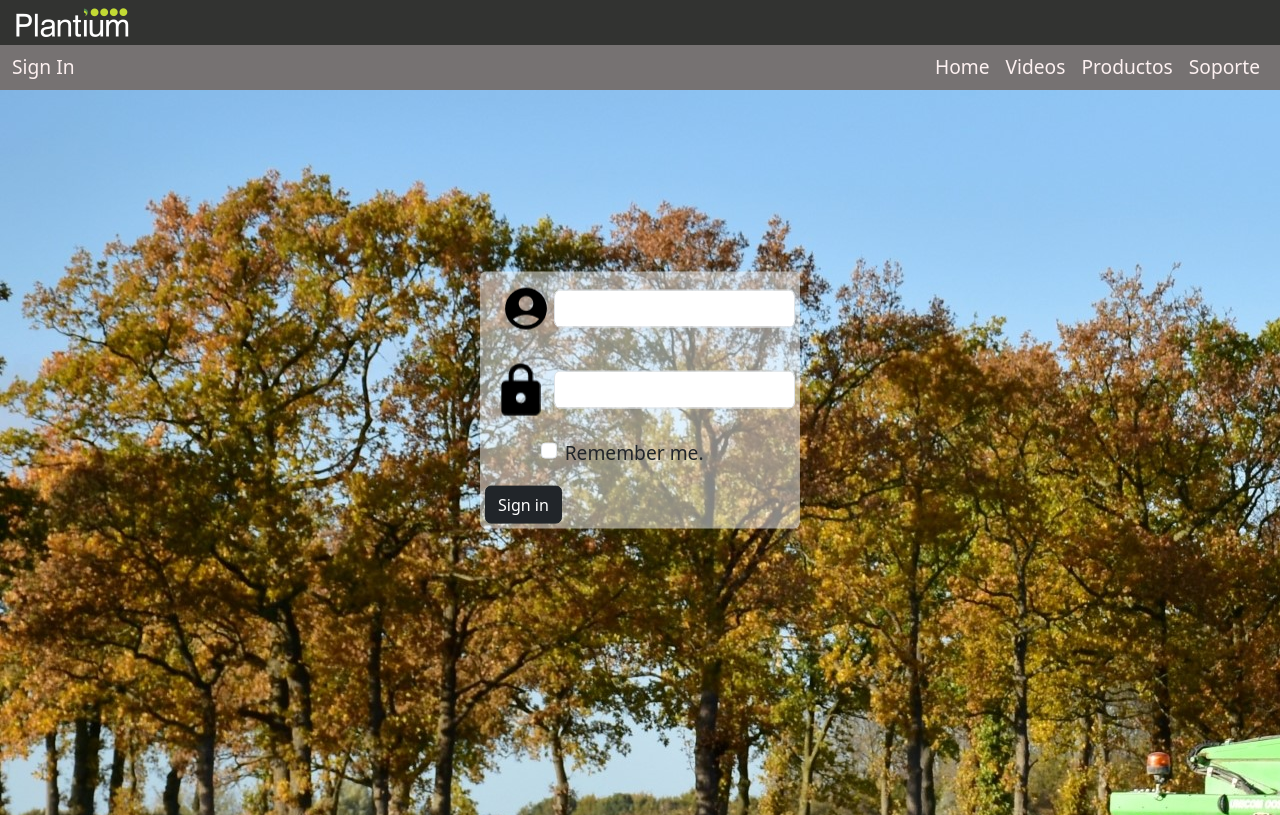
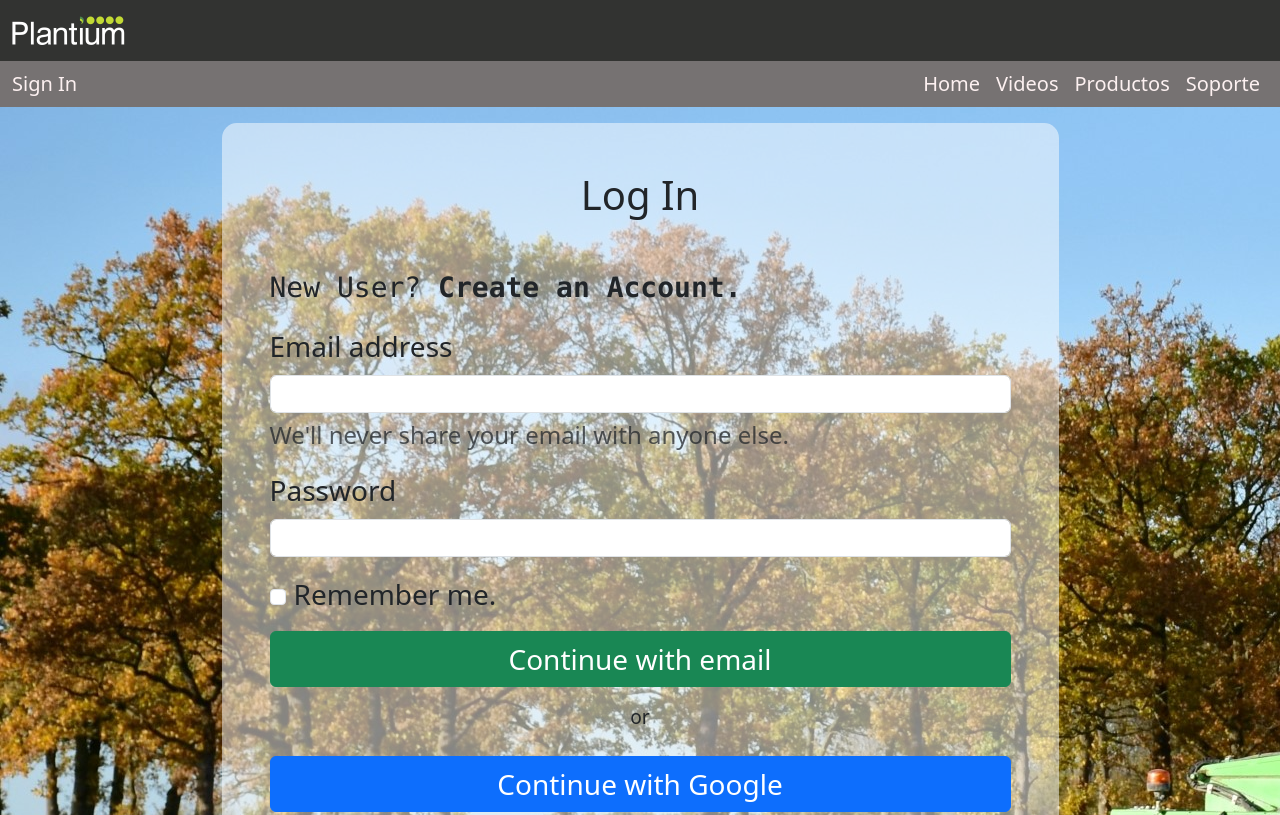
Before and after one commit to nicolas-sebastiani/pre-entrega2-sebastiani, a plain HTML site: page pages/sign-up.html in a window 1280 px wide. Shown: the top 815 px of the page. Drawn offline with nearby package versions, Linux system fonts and the light colour scheme.

Commit message:
Pagina sign-up Terminada

```diff
--- a/css/style.css
+++ b/css/style.css
@@ -45,11 +45,13 @@ a:visited, a:hover{
 .signfondo {
     background-image: url(../assets/img/loginfondo3.jpg);
     width: 100%;
-    height: 64rem;
+    height: 69rem;
+    object-fit: cover;
+    object-position: center;
 }
 
 form {
-    width: 25%;
     padding: .3125rem;
     background-color: rgba(255, 255, 255, 0.5);
+    border-radius: .9375rem;
 }
--- a/pages/sign-up.html
+++ b/pages/sign-up.html
@@ -14,19 +14,19 @@
 <body>
     <header>
         <nav class="navbar navbar-light p-0">
-            <div class="container-fluid grey-dark">
+            <div class="container-fluid grey-dark p-2">
                 <a class="navbar-brand" href="../index.html"><img class="img-fluid" src="../assets/img/logo.png"></a>
             </div>
         </nav>
-        <nav class="navbar navbar-expand-sm p-0 grey-light font-nav font-size3">
+        <nav class="navbar navbar-expand-sm p-0 grey-light font-nav fs-5">
             <div class="container-fluid">
-                <div class="d-flex color-fontnav">
+                <div class="d-flex color-fontnav ">
                     <a class="nav-link" href="#">Sign In</a>
                 </div>
             <button class="navbar-toggler collapsed" type="button" data-bs-toggle="collapse" data-bs-target="#navbarNavAltMarkup" aria-controls="navbarNavAltMarkup" aria-expanded="false" aria-label="Toggle navigation">
                 <span class="navbar-toggler-icon"></span>
             </button>
-            <div class="navbar-collapse collapse show justify-content-end " id="navbarNavAltMarkup">
+            <div class="navbar-collapse collapse show justify-content-end" id="navbarNavAltMarkup">
                 <ul class="navbar-nav">
                     <a class="nav-link color-fontnav" href="../index.html">Home</a>
                 </li>
@@ -44,32 +44,32 @@
             </div>
         </nav>
     </header>
-    <main>
-        <div class="signfondo img-fluid align-items-center">
-        <form class="rounded position-absolute top-50 start-50 translate-middle">
-            <div class="row mb-3 ms-1 align-items-center">
-                <label for="inputEmail3" class="col-sm-2 col-form-label"><img src="../assets/img/signlogo.png" alt="sign"></label>
-                <div class="col-sm-10">
-                <input type="email" class="form-control" id="inputEmail3">
-                </div>
+    <main class="signfondo img-fluid">
+        <div class="container">
+            <div class="row m-0">
+                <form class="w-75 mx-auto mt-3 p-5">
+                    <h2 class="text-center font-nav fs-1 mb-5">Log In</h2>
+                    <p class="fs-3 font-monospace">New User? <a class="fs-3 text-decoration-none fw-semibold text-reset" href="#">Create an Account.</a></p>
+                    <div class="mb-3">
+                        <label for="exampleInputEmail1" class="form-label fs-3">Email address</label>
+                        <input type="email" class="form-control" id="exampleInputEmail1" aria-describedby="emailHelp" required>
+                        <div id="emailHelp" class="form-text fs-4 text-muted">We'll never share your email with anyone else.</div>
+                    </div>
+                    <div class="mb-3">
+                        <label for="exampleInputPassword1" class="form-label fs-3">Password</label>
+                        <input type="password" class="form-control" id="exampleInputPassword1" required>
+                    </div>
+                    <div class="mb-3 form-check">
+                        <input type="checkbox" class="form-check-input mt-3" id="exampleCheck1">
+                        <label class="form-check-label fs-3" for="exampleCheck1">Remember me.</label>
+                    </div>
+                    <div class="d-grid gap-2">
+                        <button class="btn btn-success fs-3" type="button">Continue with email</button>
+                        <p class="text-center mt-2 font-size3">or</p>
+                        <button class="btn btn-primary fs-3" type="button">Continue with Google</button>
+                    </div>
+                    </form>
             </div>
-            <div class="row mb-3 ms-1 align-items-center">
-                <label for="inputPassword3" class="col-sm-2 col-form-label"><img src="../assets/img/lockerlogore.png" alt="lock"></label>
-                <div class="col-sm-10">
-                <input type="password" class="form-control" id="inputPassword3">
-                </div>
-            </div>
-            <div class="row mb-3">
-                <div class="col-sm-10 offset-sm-2">
-                <div class="form-check">
-                    <input class="form-check-input" type="checkbox" id="gridCheck1">
-                    <label class="form-check-label font-size3" for="gridCheck1">
-                    Remember me.
-                </div>
-                </div>
-            </div>
-            <button type="submit" class="btn btn-dark">Sign in</button>
-            </form>
         </div>
     </main>
     <footer class="container-fluid p-0">
```
Also changed, not shown: index.html (+2 -2 lines), pages/productos.html (+2 -2 lines), pages/soporte.html (+3 -3 lines), pages/videos.html (+2 -2 lines).
